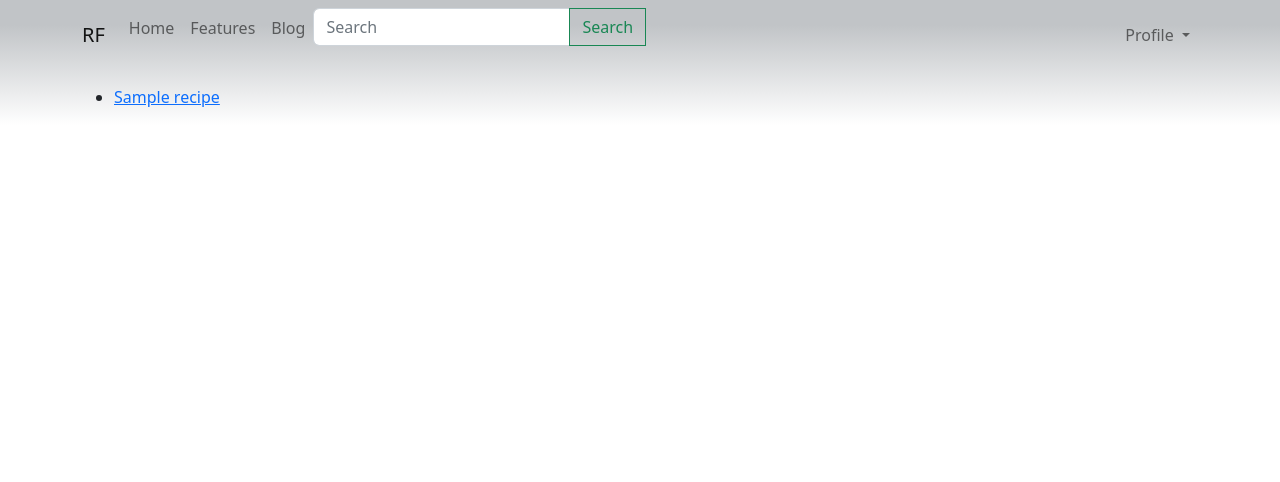
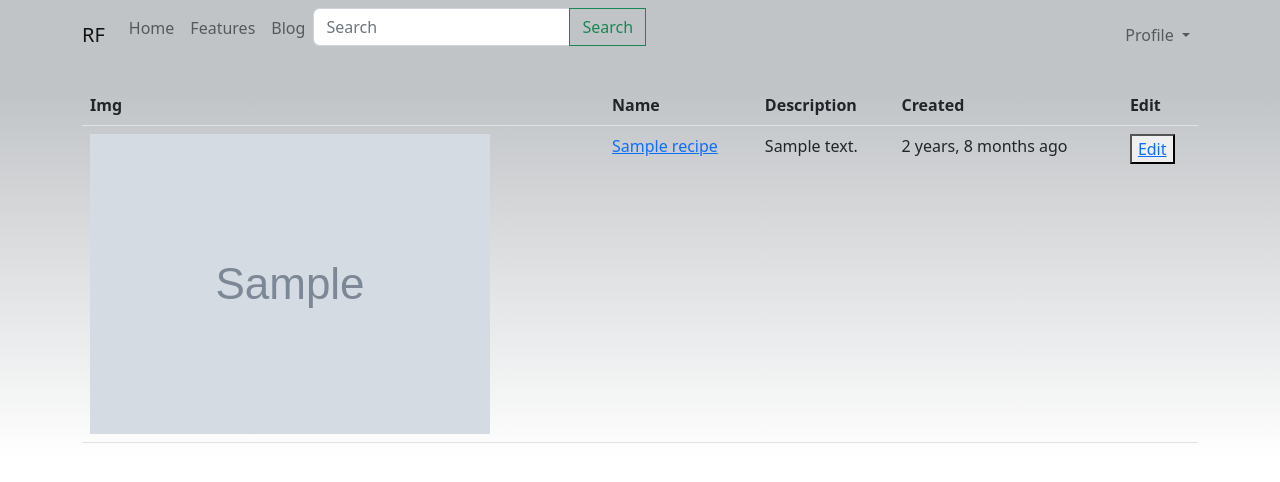
Before and after one commit to Tomczan/recipes-finder-django, a Django app: page /recipe/my_recipes/ in a window 1280 px wide. Shown: the top 482 px of the page. Run offline with Django 4.2, Linux system fonts and the light colour scheme; a user stored in the database is signed in; tables that the repository leaves empty hold one stand-in row (values such as "Sample post"); grey boxes marked "Sample" are stand-in pictures; some libraries are stand-ins or nearby versions.

Commit message:
Template to display user's recipes now display recipes as a list

```diff
--- a/recipes_finder/recipe/templates/recipe/my_recipes.html
+++ b/recipes_finder/recipe/templates/recipe/my_recipes.html
@@ -1,9 +1,30 @@
 {% extends "1_col_base.html" %}
+{% load static %}
+{% load thumbnail %}
 
 {% block content %}
-<ul>
-    {% for recipe in object_list %}
-        <li><a href="{{ recipe.get_absolute_url }}update/">{{recipe.name}}</a></li>
-    {% endfor %}
-</ul>
+<div class="table-responsive">
+    <table class="table table-hover">
+        <thead>
+            <tr>
+                <th scope="col">Img</th>
+                <th scope="col">Name</th>
+                <th scope="col">Description</th>
+                <th scope="col">Created</th>
+                <th scope="col">Edit</th>
+            </tr>
+        </thead>
+{% for recipe in object_list %}
+        <tbody>
+            <tr>
+                <th scope="row"><img src="{% thumbnail recipe.image 100x0 %}"></th>
+                <td><a href="{{ recipe.get_absolute_url }}">{{ recipe.name }}</a></td>
+                <td>{{ recipe.description }}</td>
+                <td>{{ recipe.created|timesince }} ago</td>
+                <td><button> <a href="{{ recipe.get_absolute_url }}update/">Edit</a></button></td>
+            </tr>
+{% endfor %}
+        </tbody>
+    </table>
+</div>
 {% endblock content %}
```
